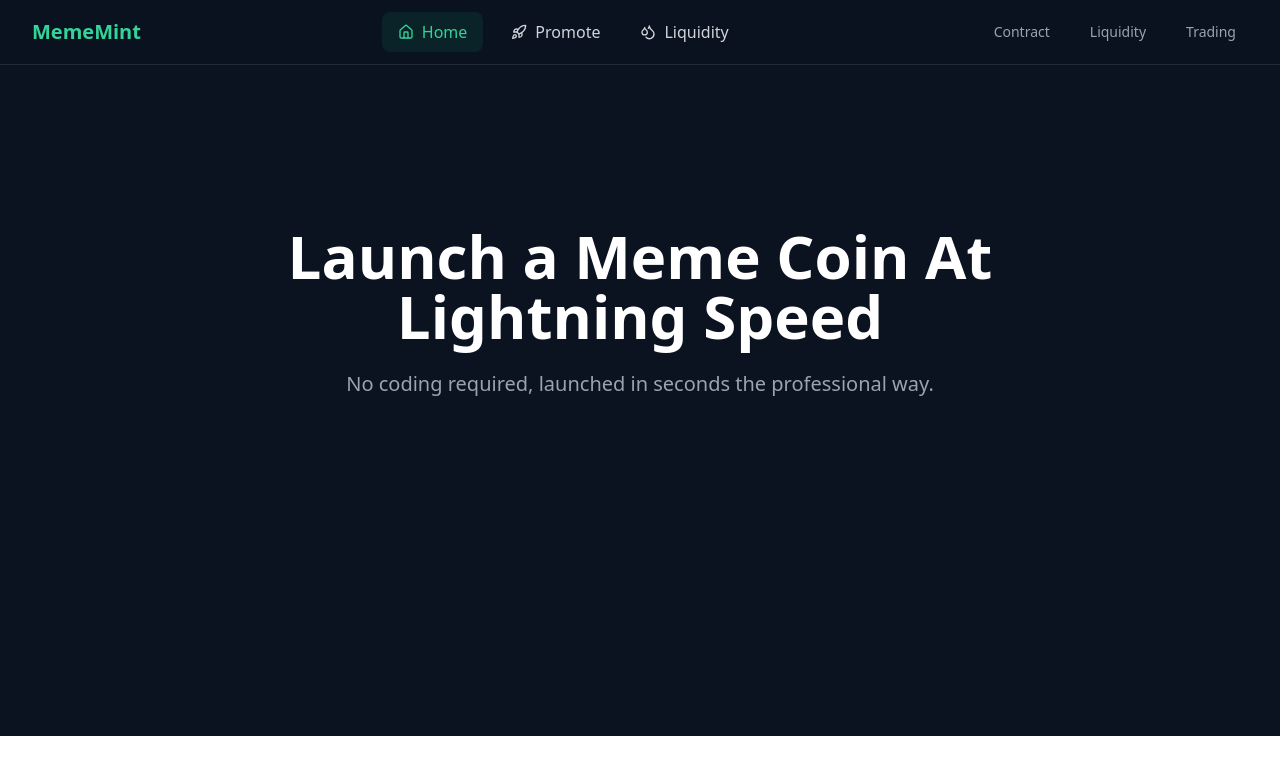
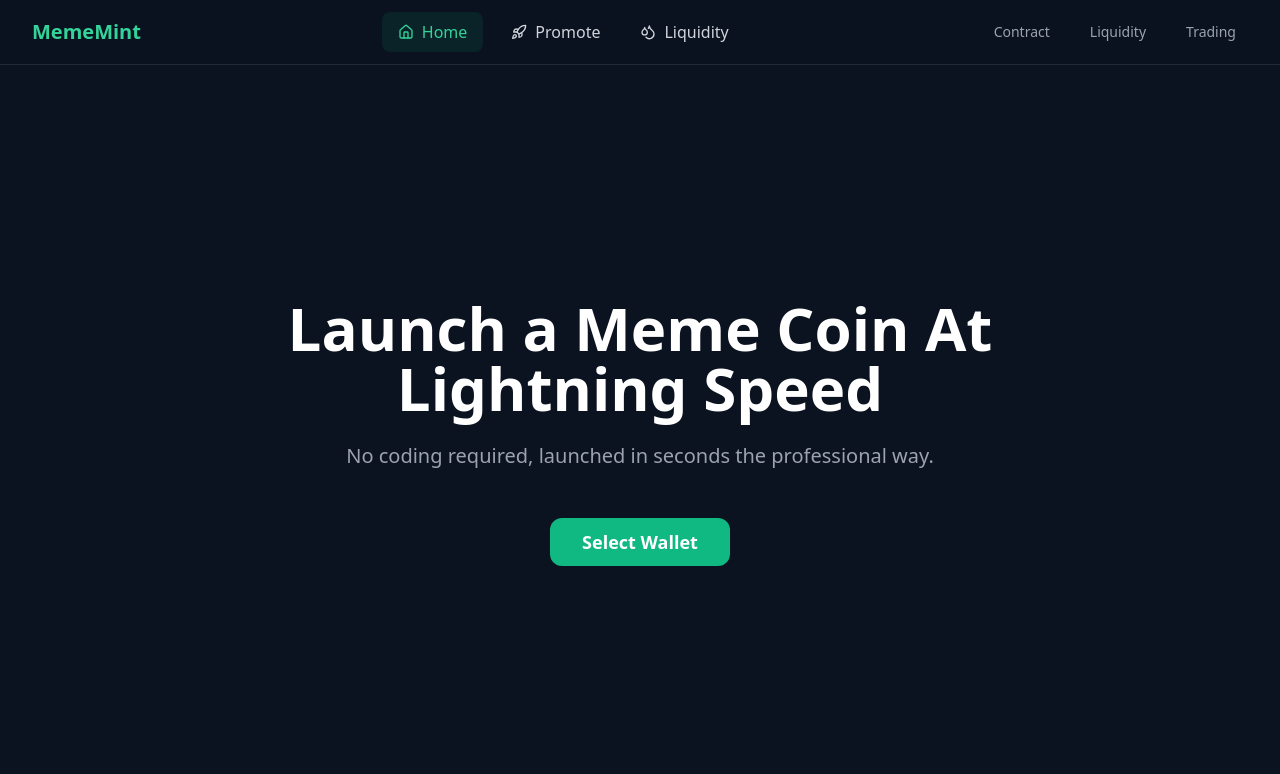
Before and after one commit to AlbionAI/smooth-journey-web, a React (Vite) app: page / in a window 1280 px wide. Shown: the top 774 px of the page. Built offline with nearby package versions, Linux system fonts and the light colour scheme.

Commit message:
Reverted to edit edt-c6d68371-806f-488f-8900-f6455ba8b078: "Optimize web app performance
Improve the performance of the web application to address lag issues.  No specific optimizations are implemented in this commit."

```diff
--- a/src/components/Hero.tsx
+++ b/src/components/Hero.tsx
@@ -1,9 +1,10 @@
 
 import { motion } from "framer-motion";
+import { Button } from "./ui/button";
 
 const Hero = () => {
   return (
-    <div className="min-h-screen flex items-center justify-center bg-[#0B1220] -mt-16">
+    <div className="min-h-screen flex items-center justify-center bg-[#0B1220] pt-16">
       <div className="max-w-4xl mx-auto px-4 sm:px-6 lg:px-8 text-center">
         <motion.h1
           className="text-5xl sm:text-6xl font-bold text-white mb-6"
@@ -21,6 +22,19 @@ const Hero = () => {
         >
           No coding required, launched in seconds the professional way.
         </motion.p>
+        <motion.div
+          initial={{ opacity: 0, y: 20 }}
+          animate={{ opacity: 1, y: 0 }}
+          transition={{ duration: 0.6, delay: 0.4 }}
+          className="inline-block"
+        >
+          <Button
+            size="lg"
+            className="bg-emerald-500 hover:bg-emerald-600 text-white font-semibold px-8 py-6 text-lg rounded-xl transition-all transform hover:scale-105"
+          >
+            Select Wallet
+          </Button>
+        </motion.div>
       </div>
     </div>
   );
```
